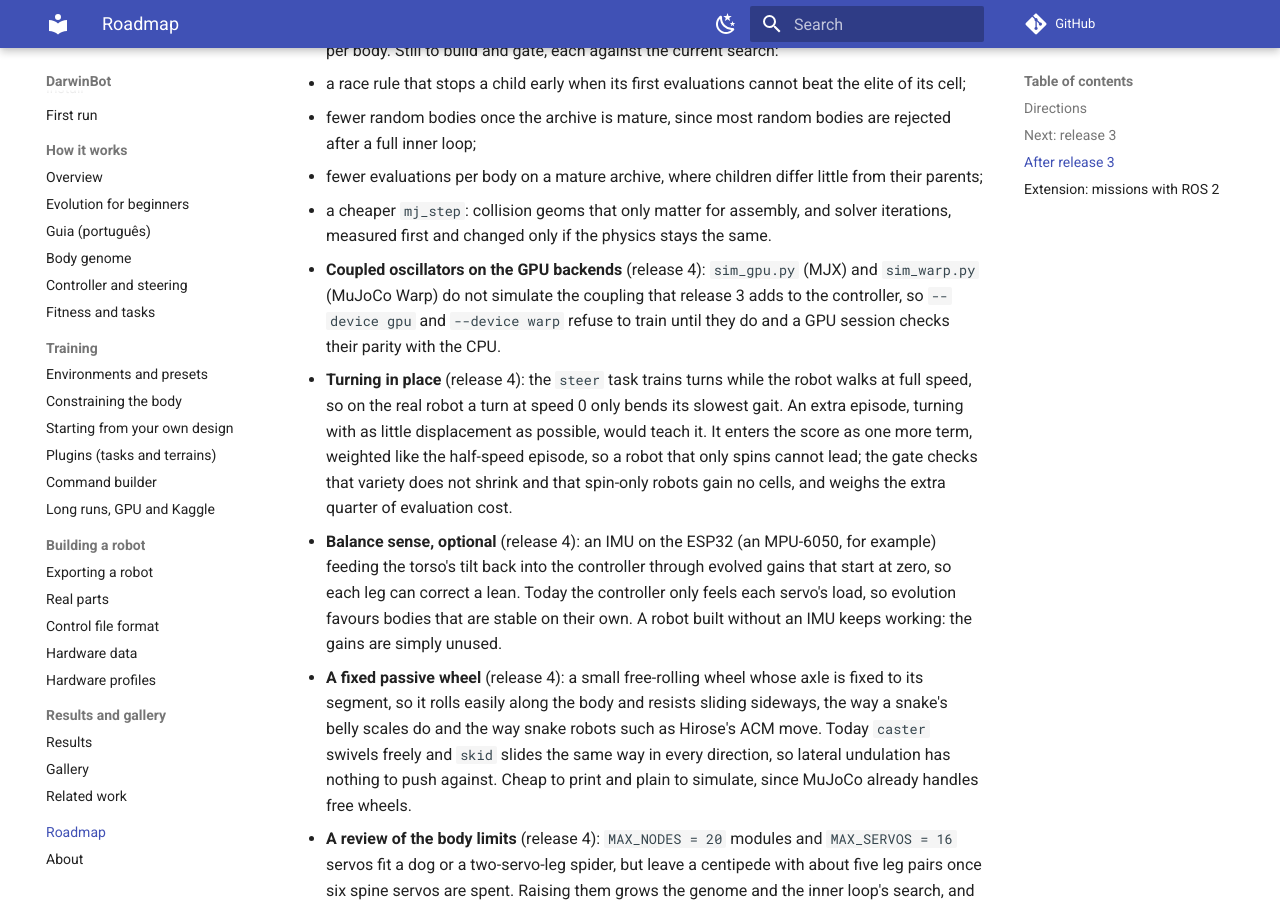
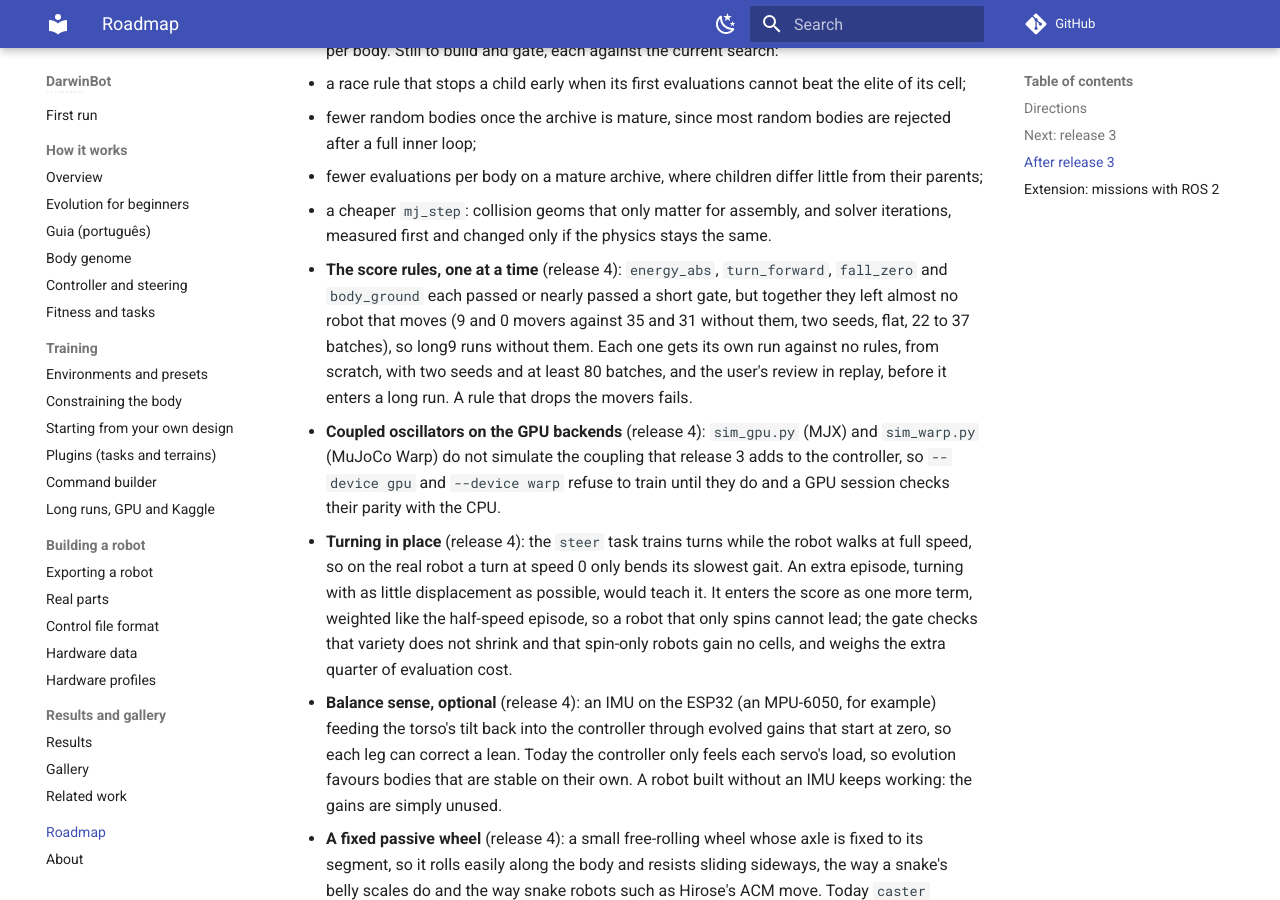
Before and after one commit to mpena2099/darwinbot, an MkDocs documentation site: the page built from docs/roadmap.md, in a window 1280 px wide and 900 px high, scrolled down 2224 px. Built offline with MkDocs 1.6.1 and Material for MkDocs 9.7.7, drawn with Linux system fonts in a browser that asks for light colours; comment, search, counter and statistics services are not loaded.

Commit message:
Roadmap: test the four score rules one at a time in release 4

```diff
--- a/docs/roadmap.md
+++ b/docs/roadmap.md
@@ -105,6 +105,13 @@ the current limits hold back.
   - a cheaper `mj_step`: collision geoms that only matter for assembly, and
     solver iterations, measured first and changed only if the physics stays
     the same.
+- **The score rules, one at a time** (release 4): `energy_abs`, `turn_forward`,
+  `fall_zero` and `body_ground` each passed or nearly passed a short gate,
+  but together they left almost no robot that moves (9 and 0 movers against
+  35 and 31 without them, two seeds, flat, 22 to 37 batches), so long9 runs
+  without them. Each one gets its own run against no rules, from scratch,
+  with two seeds and at least 80 batches, and the user's review in replay,
+  before it enters a long run. A rule that drops the movers fails.
 - **Coupled oscillators on the GPU backends** (release 4): `sim_gpu.py` (MJX)
   and `sim_warp.py` (MuJoCo Warp) do not simulate the coupling that release 3
   adds to the controller, so `--device gpu` and `--device warp` refuse to
```
